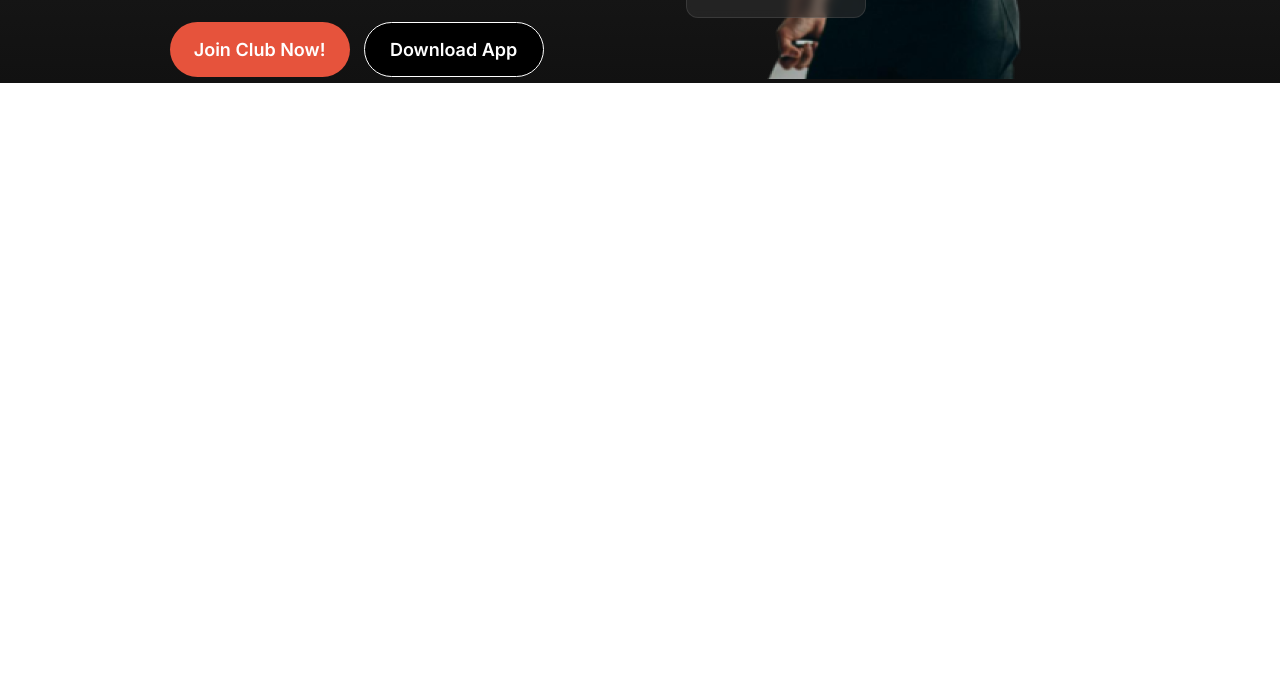
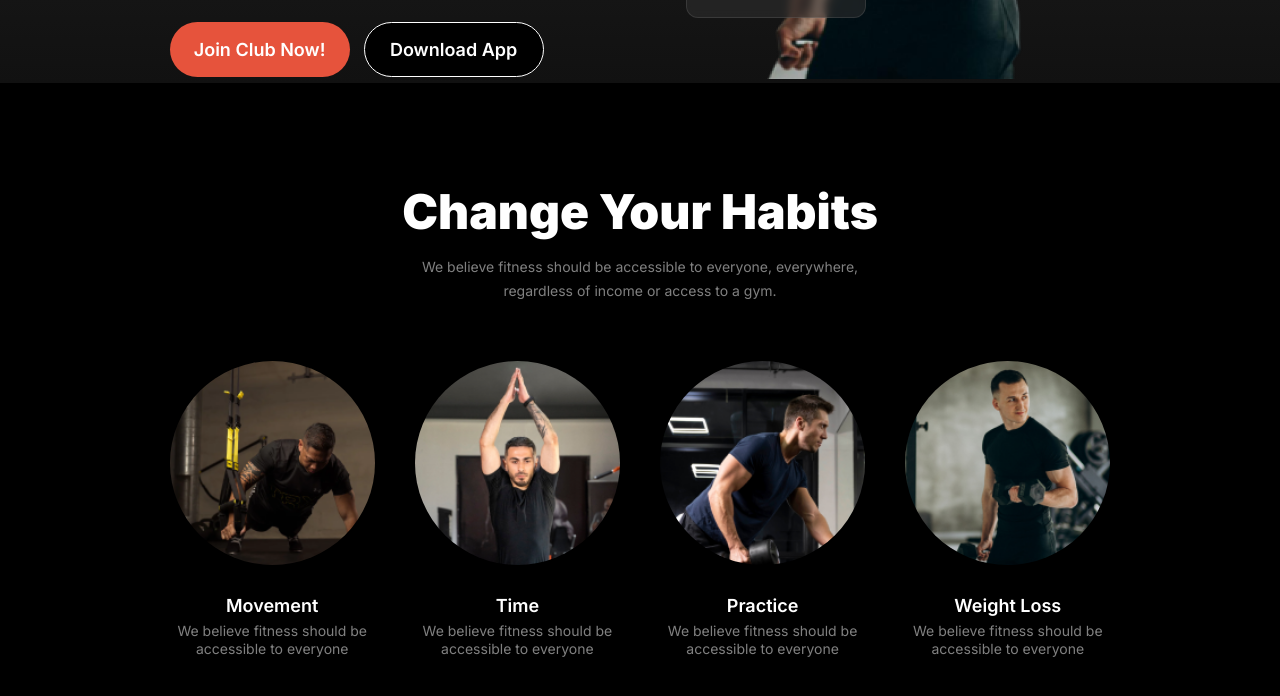
Before and after one commit to Toha-Hossain28/Assignment-2, a plain HTML site: page index.html in a window 1280 px wide. Shown: the part 632-1328 px from the top of the page. Before the commit the page ends 800 px from the top, so only its background shows below. Drawn offline with Linux system fonts and the light colour scheme; a web font is replaced by a local one.

Commit message:
habit part completed

```diff
--- a/index.html
+++ b/index.html
@@ -61,7 +61,39 @@
         </div>
       </div>
     </header>
-    <main></main>
+    <main>
+      <section id="habit-cont">
+        <div id="habit">
+          <h2>Change Your Habits</h2>
+          <p>
+            We believe fitness should be accessible to everyone, everywhere,
+            regardless of income or access to a gym.
+          </p>
+          <div class="card-cont">
+            <div class="card">
+              <img src="./images/image 3.png" alt="" />
+              <h5>Movement</h5>
+              <p>We believe fitness should be accessible to everyone</p>
+            </div>
+            <div class="card">
+              <img src="./images/image 2.png" alt="" />
+              <h5>Time</h5>
+              <p>We believe fitness should be accessible to everyone</p>
+            </div>
+            <div class="card">
+              <img src="./images/image 4.png" alt="" />
+              <h5>Practice</h5>
+              <p>We believe fitness should be accessible to everyone</p>
+            </div>
+            <div class="card">
+              <img src="./images/image 5.png" alt="" />
+              <h5>Weight Loss</h5>
+              <p>We believe fitness should be accessible to everyone</p>
+            </div>
+          </div>
+        </div>
+      </section>
+    </main>
     <footer></footer>
   </body>
 </html>
--- a/styles/style.css
+++ b/styles/style.css
@@ -279,3 +279,95 @@ header {
     font-size: 1.125rem;
   }
 }
+
+/* habit */
+#habit-cont {
+  padding-top: 100px;
+  background-color: black;
+  padding-bottom: 100px;
+}
+#habit {
+  width: 73.5%;
+  display: flex;
+  flex-direction: column;
+  justify-content: center;
+  align-items: center;
+  margin: 0 auto;
+}
+#habit h2 {
+  color: rgb(255, 255, 255);
+  font-family: Inter;
+  font-size: 3rem;
+  font-weight: 900;
+  line-height: 120%;
+  margin-bottom: 14px;
+}
+#habit > p {
+  color: rgba(255, 255, 255, 0.5);
+  font-family: Inter;
+  font-size: 0.875rem;
+  font-weight: 400;
+  line-height: 24px;
+  margin-bottom: 58px;
+  width: 450px;
+  text-align: center;
+}
+
+.card-cont h5 {
+  color: rgb(255, 255, 255);
+  font-family: Inter;
+  font-size: 1.125rem;
+  font-weight: 600;
+  line-height: 120%;
+  margin-bottom: 6px;
+}
+.card-cont p {
+  color: rgba(255, 255, 255, 0.5);
+  font-family: Inter;
+  font-size: 0.875rem;
+  font-weight: 400;
+  line-height: 18px;
+}
+
+.card-cont {
+  display: grid;
+  grid-template-columns: repeat(4, 1fr);
+  gap: 40px;
+}
+
+.card img {
+  width: 100%;
+  border-radius: 50%;
+  margin-bottom: 30px;
+}
+
+.card {
+  display: flex;
+  flex-direction: column;
+  justify-content: center;
+  align-items: center;
+  text-align: center;
+}
+
+@media screen and (max-width: 576px) {
+  #habit-cont {
+    padding-top: 0;
+  }
+  #habit h2 {
+    font-size: 2rem;
+    margin-bottom: 14px;
+  }
+  #habit > p {
+    width: 250px;
+    line-height: 1.5rem;
+  }
+  .card-cont {
+    grid-template-columns: 1fr;
+  }
+  .card {
+    width: 270px;
+  }
+  .card-cont p {
+    width: 70%;
+  }
+}
```
